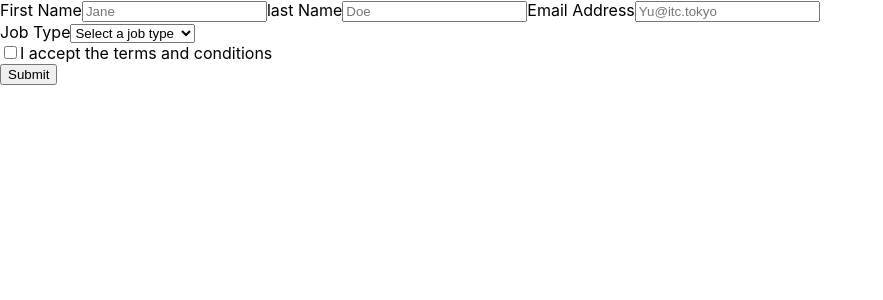
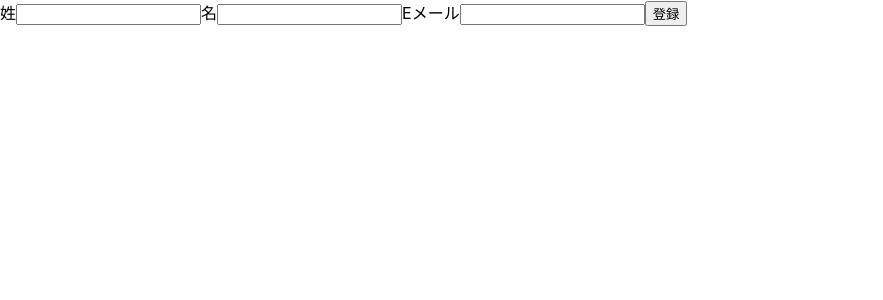
Before and after one commit to Yulikepython/formik-tut, a React (Create React App) app in the folder src/: page / in a window 1280 px wide. Shown: the top 300 px of the page, without its empty margins (0-883 px from the left). Built offline with nearby package versions, Linux system fonts and the light colour scheme.

Commit message:
try again for blog

```diff
--- a/src/src/App.js
+++ b/src/src/App.js
@@ -1,4 +1,4 @@
-import SignupForm from "./SignupForm"
+import SignupForm from "./first0316"
 
 function App() {
   return (
--- /dev/null
+++ b/src/src/first0316.js
@@ -0,0 +1,47 @@
+import React from "react"
+import { useFormik } from "formik"
+
+const SignupForm = () => {
+    const formik = useFormik({
+        initialValues: {
+            lastName: "",
+            firstName:"",
+            email:""
+        },
+        onSubmit: values => {
+            alert(JSON.stringify(values, null, 2))
+        }
+    })
+    return (
+        <form onSubmit={formik.handleSubmit}>
+            <label htmlFor="lastName">姓</label>
+            <input
+                id="lastName"
+                name="lastName"
+                type="text"
+                onChange={formik.handleChange}
+                value={formik.values.lastName}
+            />
+            <label htmlFor="firstName">名</label>
+            <input
+                id="firstName"
+                name="firstName"
+                type="text"
+                onChange={formik.handleChange}
+                value={formik.values.firstName}
+            />
+            <label htmlFor="email">Eメール</label>
+            <input
+                id="email"
+                name="email"
+                type="email"
+                onChange={formik.handleChange}
+                value={formik.values.email}
+            />
+            <button type="submit">登録</button>
+
+        </form>
+    )
+}
+
+export default SignupForm
```
